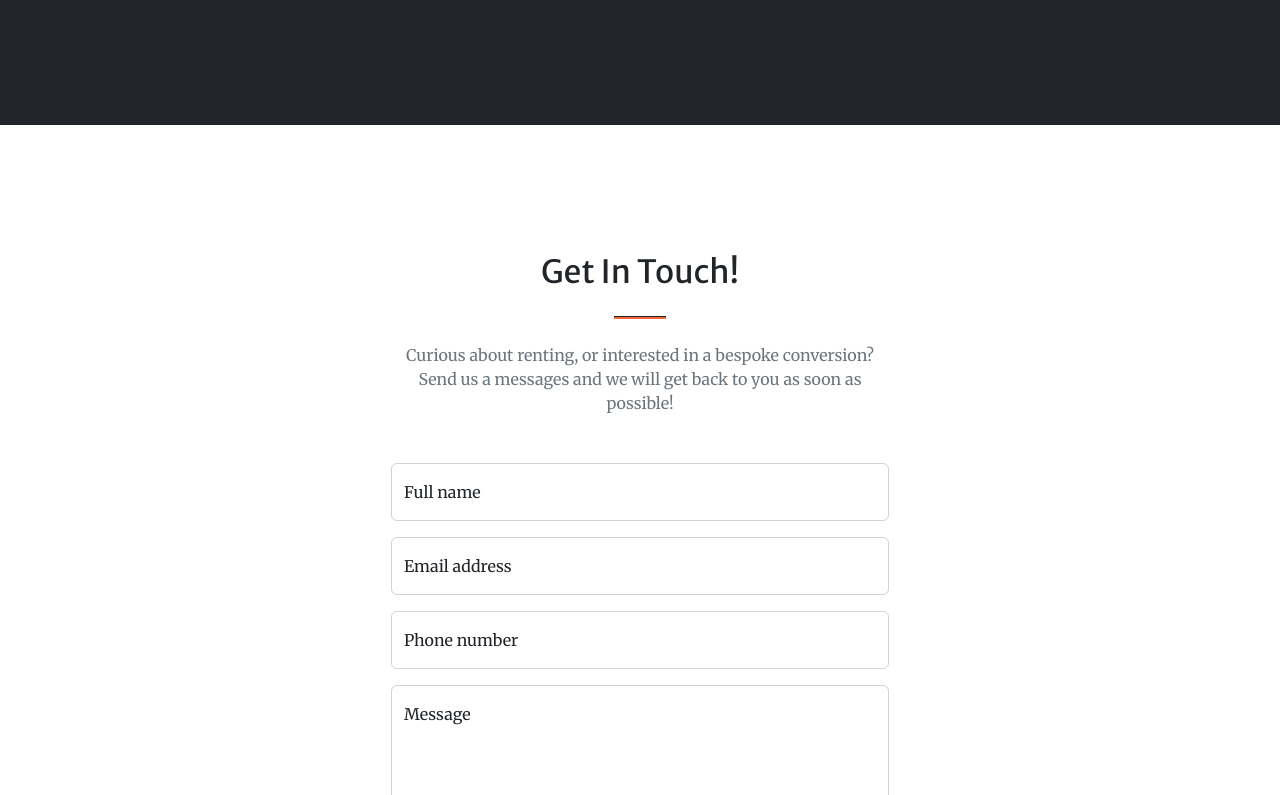
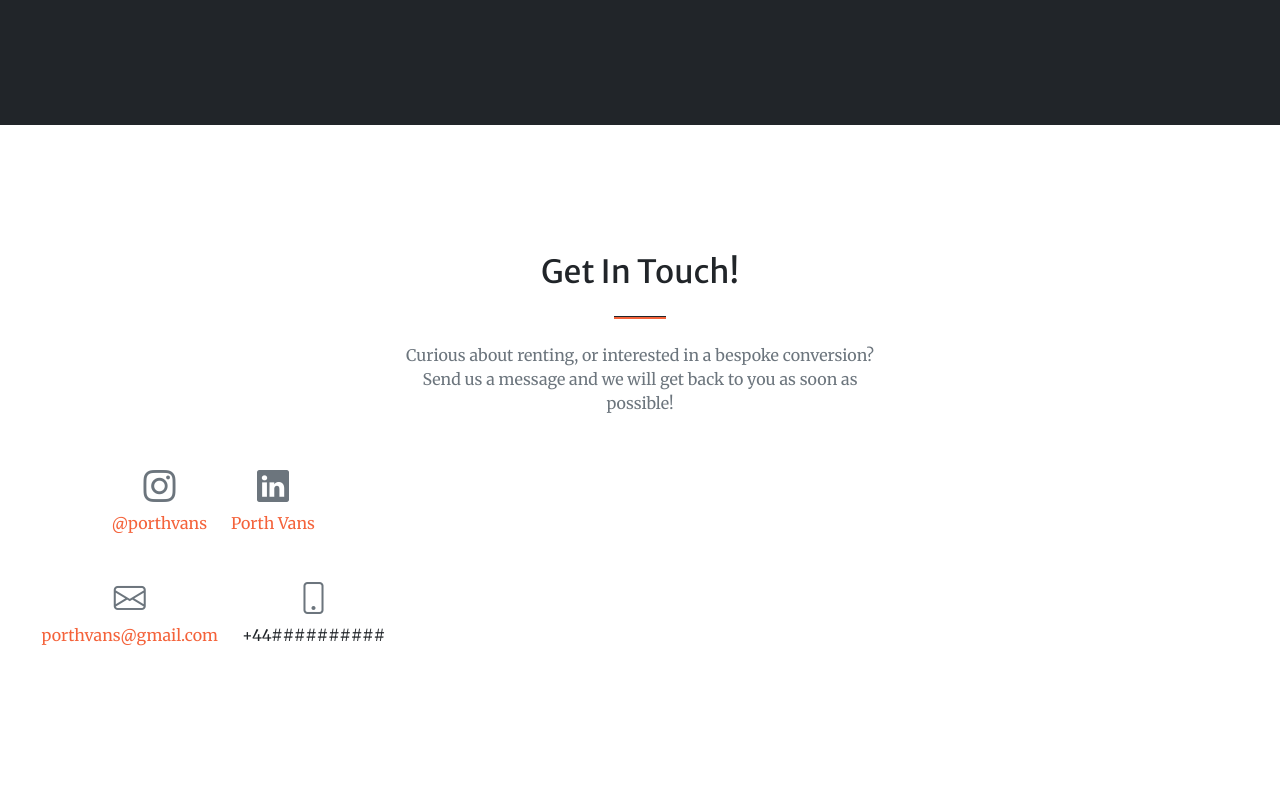
Before and after one commit to hhindley/porthvans, a plain HTML site: page index.html in a window 1280 px wide. Shown: the part 2723-3518 px from the top of the page. Drawn offline with nearby package versions, Linux system fonts and the light colour scheme; some packages are replaced by stand-ins of ours; a script that the page names is missing.

Commit message:
new buttons and contact form

```diff
--- a/index.html
+++ b/index.html
@@ -56,8 +56,9 @@
                     <div class="col-lg-8 text-center">
                         <h2 class="text-white mt-0">What we do</h2>
                         <hr class="divider divider-light" />
-                        <p class="text-white-75 mb-4">We have converted two VW LWB Transporters. Fridge Van (aptly named from its previous life) is our personal van and Mara (meaning of the sea) is our newest conversion. See below for pictures of our work. Mara is available for rental via Quirky Campers so get in touch!</p>
-                        <a class="btn btn-light btn-xl" href="#services">Rent Mara!</a>
+                        <p class="text-white-75 mb-4">We have converted two VW LWB Transporters. Fridge Van (aptly named from its previous life) is our personal van and Mara (meaning: of the sea) is our newest conversion. See below for pictures of our work. Mara is available for rental via Quirky Campers so get in touch!</p>
+                        <a class="btn btn-light btn-xl me-4" href="https://www.quirkycampers.com/uk/">Rent Mara</a>
+                        <a class="btn btn-light btn-xl" href="#services">Highlights</a>
                     </div>
                 </div>
             </div>
@@ -174,80 +175,38 @@
                     <div class="col-lg-8 col-xl-6 text-center">
                         <h2 class="mt-0">Get In Touch!</h2>
                         <hr class="divider" />
-                        <p class="text-muted mb-5">Curious about renting, or interested in a bespoke conversion? Send us a messages and we will get back to you as soon as possible!</p>
+                        <p class="text-muted mb-5">Curious about renting, or interested in a bespoke conversion? Send us a message and we will get back to you as soon as possible!</p>
                     </div>
                 </div>
-                <div class="row gx-4 gx-lg-5 justify-content-center mb-5">
-                    <div class="col-lg-6">
-                        <!-- * * * * * * * * * * * * * * *-->
-                        <!-- * * SB Forms Contact Form * *-->
-                        <!-- * * * * * * * * * * * * * * *-->
-                        <!-- This form is pre-integrated with SB Forms.-->
-                        <!-- To make this form functional, sign up at-->
-                        <!-- https://startbootstrap.com/solution/contact-forms-->
-                        <!-- to get an API token!-->
-                        <form id="contactForm" data-sb-form-api-token="API_TOKEN">
-                            <!-- Name input-->
-                            <div class="form-floating mb-3">
-                                <input class="form-control" id="name" type="text" placeholder="Enter your name..." data-sb-validations="required" />
-                                <label for="name">Full name</label>
-                                <div class="invalid-feedback" data-sb-feedback="name:required">A name is required.</div>
             </div>
-                            <!-- Email address input-->
-                            <div class="form-floating mb-3">
-                                <input class="form-control" id="email" type="email" placeholder="name@example.com" data-sb-validations="required,email" />
-                                <label for="email">Email address</label>
-                                <div class="invalid-feedback" data-sb-feedback="email:required">An email is required.</div>
-                                <div class="invalid-feedback" data-sb-feedback="email:email">Email is not valid.</div>
-                            </div>
-                            <!-- Phone number input-->
-                            <div class="form-floating mb-3">
-                                <input class="form-control" id="phone" type="tel" placeholder="(123) 456-7890" data-sb-validations="required" />
-                                <label for="phone">Phone number</label>
-                                <div class="invalid-feedback" data-sb-feedback="phone:required">A phone number is required.</div>
-                            </div>
-                            <!-- Message input-->
-                            <div class="form-floating mb-3">
-                                <textarea class="form-control" id="message" type="text" placeholder="Enter your message here..." style="height: 10rem" data-sb-validations="required"></textarea>
-                                <label for="message">Message</label>
-                                <div class="invalid-feedback" data-sb-feedback="message:required">A message is required.</div>
-                            </div>
-                            <!-- Submit success message-->
-                            <!---->
-                            <!-- This is what your users will see when the form-->
-                            <!-- has successfully submitted-->
-                            <div class="d-none" id="submitSuccessMessage">
-                                <div class="text-center mb-3">
-                                    <div class="fw-bolder">Form submission successful!</div>
-                                    To activate this form, sign up at
-                                    <br />
-                                    <a href="https://startbootstrap.com/solution/contact-forms">https://startbootstrap.com/solution/contact-forms</a>
-                                </div>
-                            </div>
-                            <!-- Submit error message-->
-                            <!---->
-                            <!-- This is what your users will see when there is-->
-                            <!-- an error submitting the form-->
-                            <div class="d-none" id="submitErrorMessage"><div class="text-center text-danger mb-3">Error sending message!</div></div>
-                            <!-- Submit Button-->
-                            <div class="d-grid"><button class="btn btn-primary btn-xl disabled" id="submitButton" type="submit">Submit</button></div>
-                        </form>
-                    </div>
-                </div>
-                <div class="row gx-4 gx-lg-5 justify-content-center">
+           <!-- <div class="row gx-4 gx-lg-5 justify-content-center"> -->
             <div class="col-lg-4 text-center mb-5 mb-lg-0">
-
+                <div class="d-flex justify-content-center gap-4 mb-4">
                     <a href="https://www.instagram.com/porthvans/" target="_blank" class="d-block mb-3 text-decoration-none">
                         <i class="bi bi-instagram fs-2 text-muted"></i>
                         <div>@porthvans</div>
                     </a>
+                    <a href="https://www.linkedin.com/company/porth-vans" target="_blank" class="d-block mb-3 text-decoration-none">
+                        <i class="bi bi-linkedin fs-2 text-muted"></i>
+                        <div>Porth Vans</div>
+                    </a>
+                </div>
 
+            <div class="d-flex justify-content-center gap-4 mb-4">
+                <a href="mailto:porthvans@gmail.com" class="text-decoration-none">
+                    <i class="bi bi-envelope fs-2 text-muted"></i>
+                    <div>porthvans@gmail.com</div>
+                </a>
+                <div class="text-center">
                     <i class="bi-phone fs-2 mb-3 text-muted"></i>
-                        <div>Insert company phone number</div>
+                    <div>+44##########</div>
+                </div>
 
             </div>
+
             </div>
-            </div>
+                <!-- </div> -->
+            <!-- </div> -->
         </section>
         <!-- Footer-->
         <footer class="bg-light py-5">
```
Also changed, not shown: 2 other files. Lines whose indentation alone changed are shown as unchanged.
